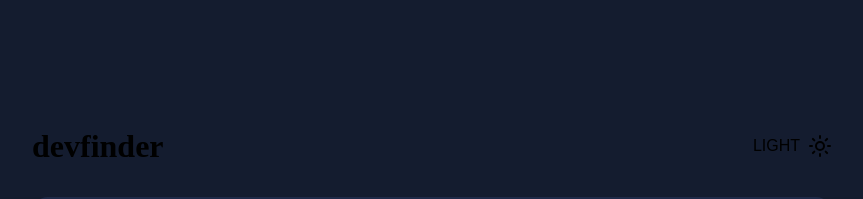
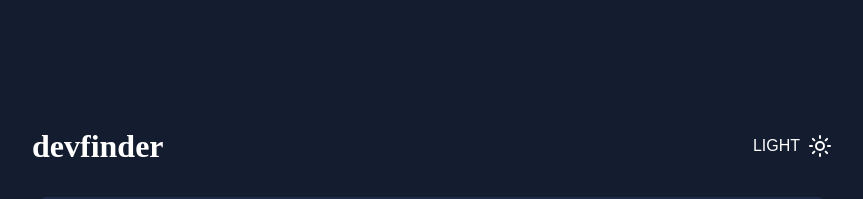
Before and after one commit to vsantos1711/dev-finder, a React (Vite) app: page / in a window 1280 px wide. Shown: the part 190-389 px from the top of the page, without its empty margins (208-1071 px from the left). Built offline with nearby package versions, Linux system fonts and the light colour scheme; the HTML template or start-up script is replaced by a standard one.

Commit message:
feat: add correct colors in the Header style.ts

```diff
--- a/src/components/Header/style.ts
+++ b/src/components/Header/style.ts
@@ -9,12 +9,12 @@ export const Header = styled.header`
 `;
 
 export const Title = styled.h1`
-  color: ${({ theme }) => theme.textColor};
+  color: ${({ theme }) => theme.primaryTextColor};
   font-size: 2rem;
 `;
 
 export const Theme = styled.button`
-  color: ${({ theme }) => theme.textColor};
+  color: ${({ theme }) => theme.primaryTextColor};
   display: flex;
   align-items: center;
   gap: 0.5rem;
```
